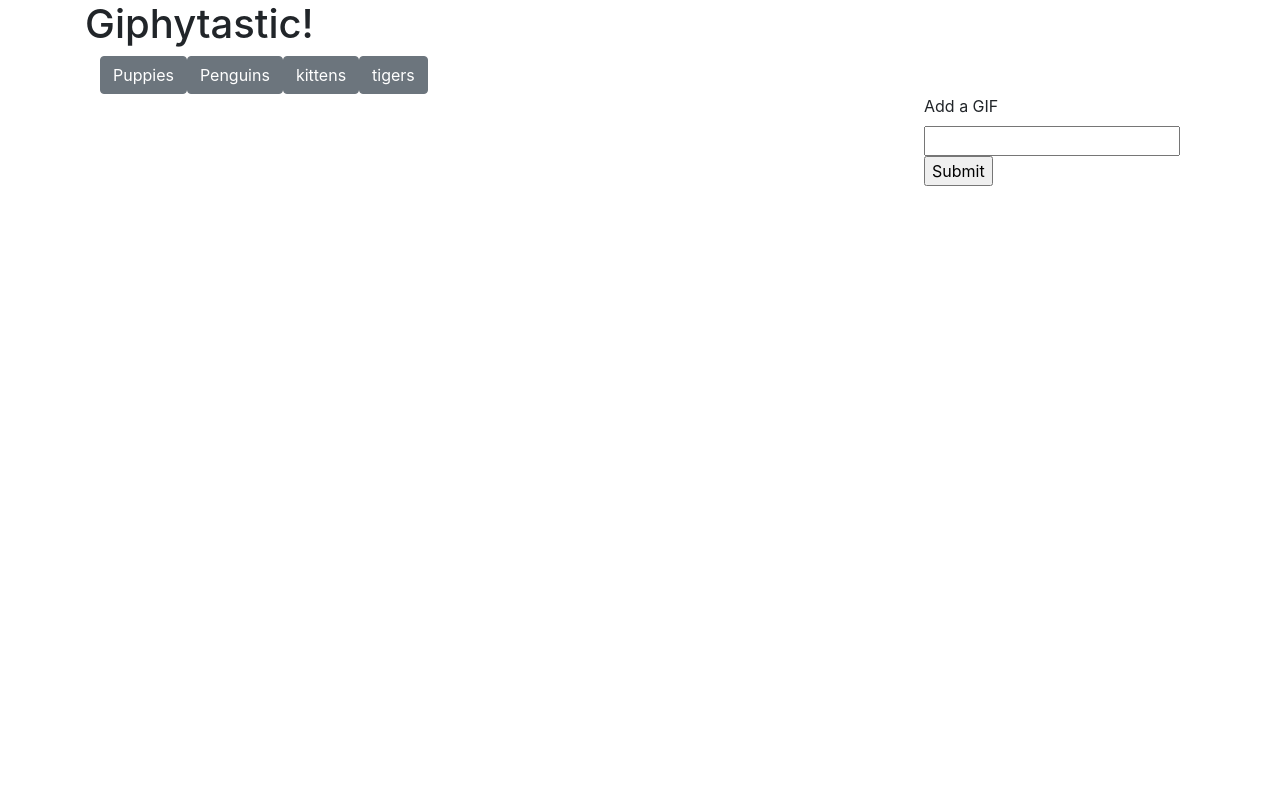
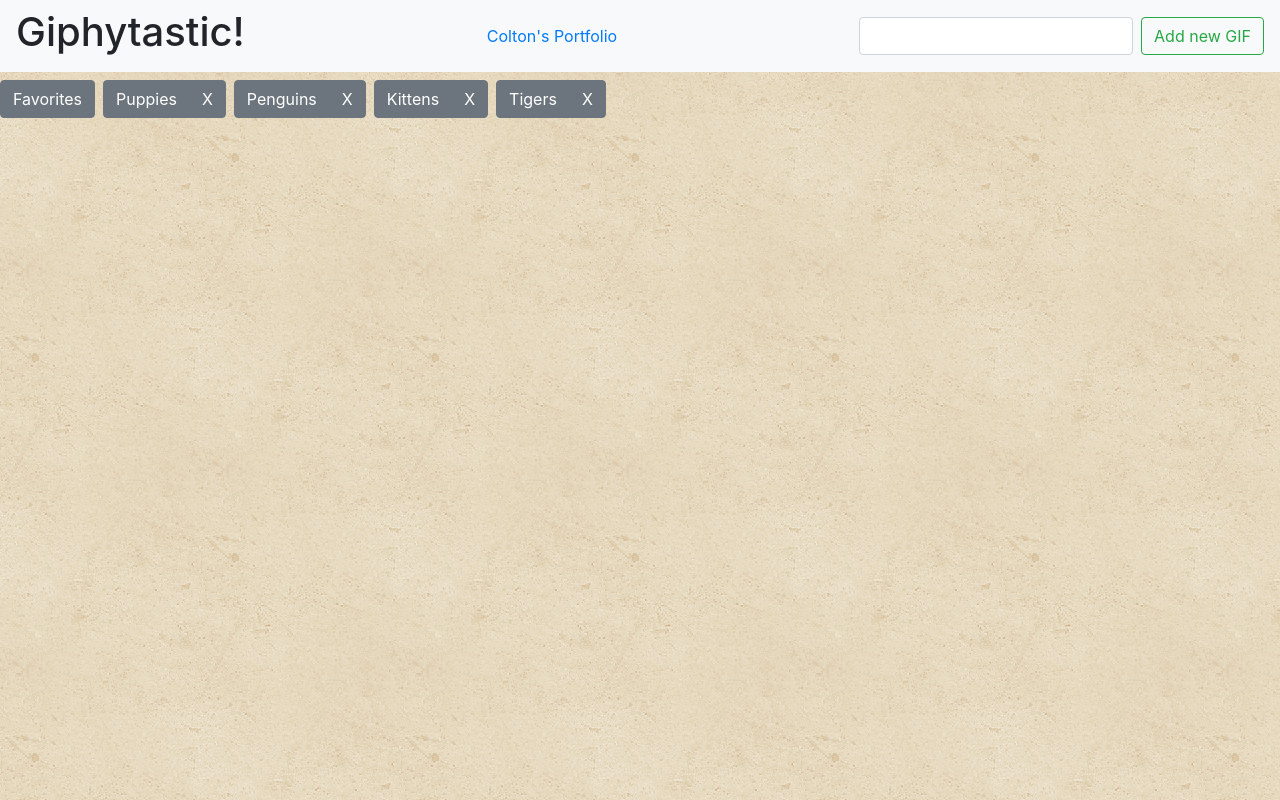
Before and after one commit to Cmoney45/GifTastic, a plain HTML site: page index.html in a window 1280 px wide. Drawn offline with nearby package versions, Linux system fonts and the light colour scheme.

Commit message:
Finished layout, need to complete favorites section and includelocal storage.

```diff
--- a/assets/css/style.css
+++ b/assets/css/style.css
@@ -1,9 +1,16 @@
 
-#gif-form {
-    float: right;
+html,
+body {
+    margin:0;
 }
-.card-text {
-    text-align: center;
+
+body {
+    background-image: url(../images/vintage-concrete.png)
+}
+
+.card-title {
+    border-bottom: 2px solid black;
+    padding: 10px;
 }
 
 .card,
--- a/assets/javascript/script.js
+++ b/assets/javascript/script.js
@@ -17,28 +17,44 @@ let giphyAPI = {
             // Only taking action if the photo has an appropriate rating
             if (results[i].rating !== "r" && results[i].rating !== "pg-13") {
               // Creating a div with the class "card" for bootstrap
-              const gifDiv = $("<div class='card'>");
+              const gifDiv = $("<div class='card text-center mr-2'>");
               // Storing the result item's rating to append later
-              const rating = results[i].rating;
+              const rating = results[i].rating.toUpperCase();
               // Creating a paragraph tag with the result item's rating
-              const para = $(`<p class="card-text">`).text("Rating: " + rating);
-
+              const paraRating = $(`<p class="card-text">`).text("Rating: " + rating);
               // Creating an image tag
               const gifImage = $("<img>");
-
-              // Giving the image tag an src attribute of a proprty pulled off the
-              // result item
+              // creating rows after title
+              const textRow = $(`<div class="row">`)
+              // half of the row to hold the Download button and the favorites button
+              const buttonsRow =$(`<div class="col-6">`)
+              // 2nd half where the rating paragraph will go
+              const paraRow = $(`<div class="col-6">`)
+              //create const for the buttons to include
+              const downloadButton = $(`<a download href=${results[i].images.fixed_height.url}><i class="fas fa-download">`)
+              const favoritesButton =$(`<button class="favorite" data-index="${i}"><i class="far fa-star">`)
+              // append buttons to the button half of the row
+              buttonsRow.append(downloadButton)
+              buttonsRow.append(favoritesButton)
+              // append the rating paragraph to the para row
+              paraRow.append(paraRating)
+              // Append them both to the "text row"
+              textRow.append(buttonsRow)
+              textRow.append(paraRow)
+              // Give Gif image a still, animate, state and still source variables to call when the Gif is clicked on
               gifImage.attr({
                 "data-still":results[i].images.fixed_height_still.url,
                 "data-animate":results[i].images.fixed_height.url,
                 "data-state":"still",
                 "src": results[i].images.fixed_height_still.url});
+              // add class for the bootstrap card
               gifImage.addClass("card-img-top gif")
 
               // Appending the paragraph and gifImage we created to the "gifDiv" div we created
               gifDiv.append(gifImage);
-              gifDiv.append(para);
-
+              gifDiv.append(`<div class="body">`)
+              gifDiv.append(`<h5 class="card-title">${results[i].title}`)
+              gifDiv.append(textRow);
               // Prepending the gifDiv to the "#gifs-appear-here" div in the HTML
               $("#gif-view").prepend(gifDiv);
             }
@@ -49,18 +65,24 @@ let giphyAPI = {
     renderButtons: function() {
       // Deleting the prior butotns before adding new buttons
       $("#buttons-view").empty();
-
+      $("#buttons-view").append(`<button class="mr-2 mt-2 gif-btn btn btn-secondary" data-name="favorites">Favorites</button>`)
       // Looping through the array of active gifs
       for (let i = 0; i < giphyAPI.gifsArray.length; i++) {
-        const button = $("<button>");
+        const groupButton =$(`<div class="btn-group mr-2 mt-2" role="group">`)
+        const gifButton = $("<button>");
         // Adding a class of movie-btn to our button
-        button.addClass("gif-btn btn btn-secondary");
+        gifButton.addClass("gif-btn btn btn-secondary");
         // Adding a data-attribute
-        button.attr("data-name", giphyAPI.gifsArray[i]);
+        gifButton.attr("data-name", giphyAPI.gifsArray[i]);
         // Providing the initial button text
-        button.text(giphyAPI.gifsArray[i]);
+        gifButton.text(giphyAPI.gifsArray[i]);
         // Adding the button to the buttons-view div
-        $("#buttons-view").append(button);
+        const delButton = $(`<button class="btn btn-secondary delete" data-index=${i}>`)
+        delButton.text("X");
+
+        $(groupButton).append(gifButton)
+        $(groupButton).append(delButton);
+        $("#buttons-view").append(groupButton);
       }
     },
     gifState: function() {
@@ -93,13 +115,29 @@ let giphyAPI = {
       giphyAPI.functions.renderButtons();
       }
       $(`#gif-input`).text("")
+    },
+    deleteButton: function() {
+      let gifsArray2 = giphyAPI.gifsArray;
+      let currentIndex = $(this).attr("data-index");
+
+      gifsArray2.splice(currentIndex, 1);
+      giphyAPI.gifsArray = gifsArray2;
+
+      giphyAPI.functions.renderButtons();
     }
   },
-  gifsArray: ["Puppies", "Penguins", "kittens", "tigers"]
+  gifsArray: ["Puppies", "Penguins", "Kittens", "Tigers"],
+  favorites: [],
 }
 
+  // Event for the adding a gif button
   $("#add-gif").on("click", giphyAPI.functions.addGifButton)
+  // Event for when a button is selected, display the gifs
   $(document).on("click", ".gif-btn", giphyAPI.functions.displayGifInfo);
+  // Event to start the gif image to play
   $(document).on("click", ".gif", giphyAPI.functions.gifState)
+  // Event for the x button next to gifs
+  $(document).on("click", ".delete", giphyAPI.functions.deleteButton)
 
+  // Render the initial Buttons
   giphyAPI.functions.renderButtons();
--- a/index.html
+++ b/index.html
@@ -6,41 +6,40 @@
     <meta http-equiv="X-UA-Compatible" content="ie=edge">
     <title>GifTastics</title>
 
+    <link rel="stylesheet" href="https://use.fontawesome.com/releases/v5.2.0/css/all.css" integrity="sha384-hWVjflwFxL6sNzntih27bfxkr27PmbbK/iSvJ+a4+0owXq79v+lsFkW54bOGbiDQ" crossorigin="anonymous">
     <link rel="stylesheet" href="https://stackpath.bootstrapcdn.com/bootstrap/4.1.3/css/bootstrap.min.css" integrity="sha384-MCw98/SFnGE8fJT3GXwEOngsV7Zt27NXFoaoApmYm81iuXoPkFOJwJ8ERdknLPMO" crossorigin="anonymous">
     <link rel="stylesheet" href="assets/css/style.css">
 </head>
 <body>
-<div class="container">
+<nav class="navbar navbar-light bg-light mycss-nav">
     <h1>Giphytastic!</h1>
+    <ul class="nav">
+        <li class="nav-item">
+            <a class="nav-link active" href="https://cmoney45.github.io/portfolio.html">Colton's Portfolio</a>
+        </li>
+    </ul>
+    <form id="gif-form" class="form-inline">
+        <input class="form-control mr-sm-2" id="gif-input" type="text">
+        <button class="btn btn-outline-success my-2 my-sm-0" id="add-gif" type="submit">Add new GIF</button>
+    </form>
+</nav>
+<!-- Rendered Buttons will get Dumped Here  -->
 
-    <!-- Rendered Buttons will get Dumped Here  -->
-    <div class="container">
-        <div class="row">
-            <div class="col-12">
-                    <div id="buttons-view"></div>
+    <div class="row m-0">
+        <div class="col p-0">
+            <div id="buttons-view">
+                <button class="gif-btn btn btn-secondary" data-name="Favorites">Favorites</button>
             </div>
         </div>
     </div>
 
-    <!-- Gifs will Get Dumped Here -->
-    <div class="container">
-        <div class="row">
-            <div class="col-11">
-                <div id="gif-view"></div>
-            </div>
-            <div class="col-1">
-                <form id="gif-form">
-                        <label for="gif-input">Add a GIF</label>
-                        <input type="text" id="gif-input"><br>
 
-                        <!-- Button triggers new movie to be added -->
-                        <input id="add-gif" type="button" value="Submit">
-                </form>
-            </div>
+<!-- Gifs will Get Dumped Here -->
+    <div class="row m-0 mt-3">
+        <div class="col">
+            <div id="gif-view"></div>
         </div>
     </div>
-</div>
-
 
 <!-- Bootstrap Scripts -->
 <script src="https://code.jquery.com/jquery-3.3.1.slim.min.js" integrity="sha384-q8i/X+965DzO0rT7abK41JStQIAqVgRVzpbzo5smXKp4YfRvH+8abtTE1Pi6jizo" crossorigin="anonymous"></script>
```
Also changed, not shown: assets/images/vintage-concrete.png (added).
